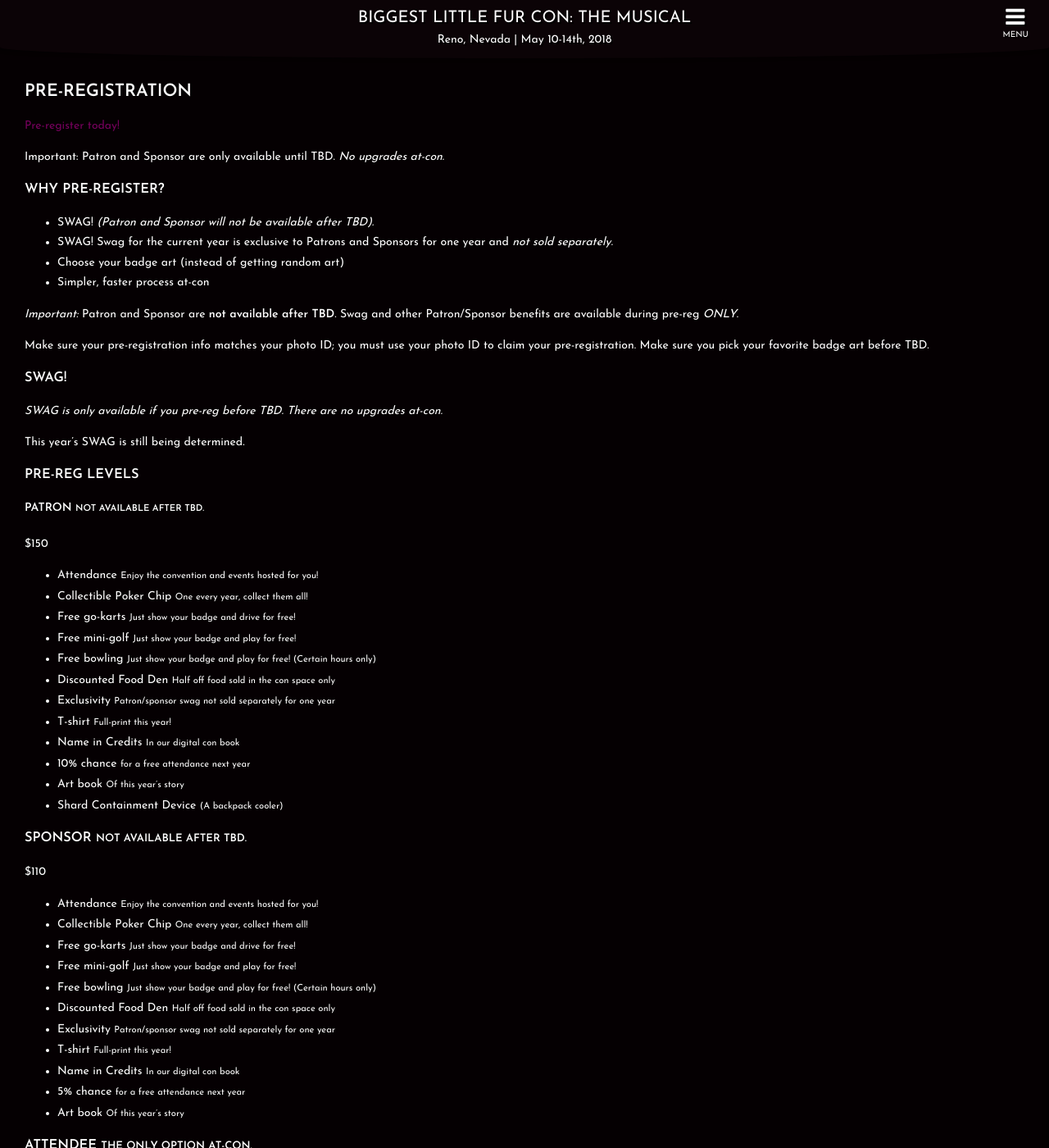
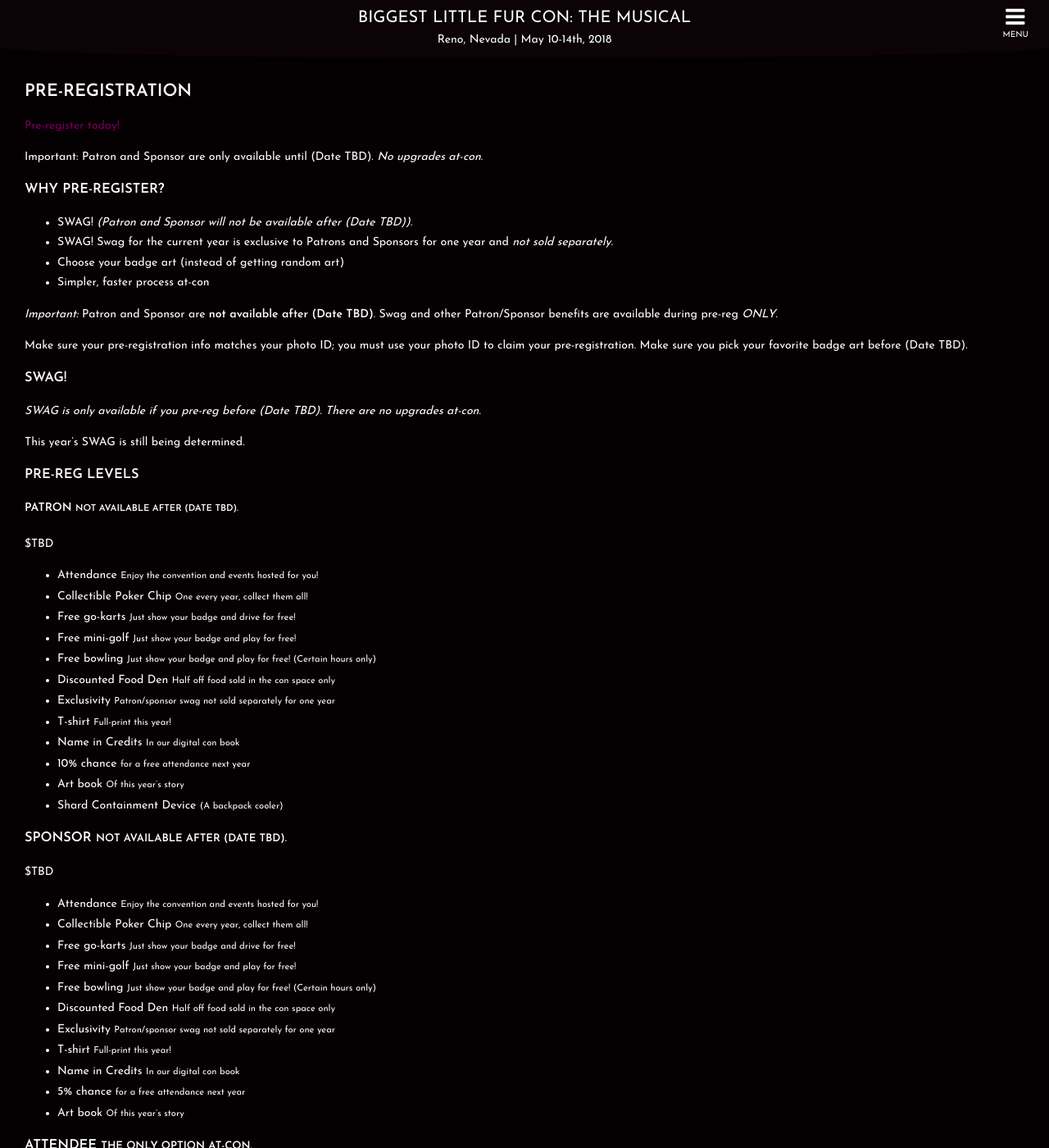
Before and after one commit to blfcweb/biggestlittlefc.github.io, a Jekyll site: the page built from register.md, in a window 1280 px wide and 1400 px high. Shown: the whole window at 82% size. Built offline with Jekyll 4.4.1, drawn with Linux system fonts in a browser that asks for light colours; our own code applies the rules of GitHub Pages for plain Markdown files; some of the changed text lies outside the part shown.

Commit message:
TBD everything

```diff
--- a/register.md
+++ b/register.md
@@ -1,14 +1,14 @@
 ---
 title: Registration
 prices:
-  patron: "$150"
-  sponsor: "$110"
-  prereg-attendee: "$60"
-  attendee: "$60"
-  saturday: "$45"
-  sunday: "$25"
+  patron: "$TBD"
+  sponsor: "$TBD"
+  prereg-attendee: "$TBD"
+  attendee: "$TBD"
+  saturday: "$TBD"
+  sunday: "$TBD"
 
-preregend : "TBD"
+preregend : "(Date TBD)"
 ---
 
 ## Pre-Registration
```
Also changed, not shown: other parts of register.md (+1 -3 lines).
